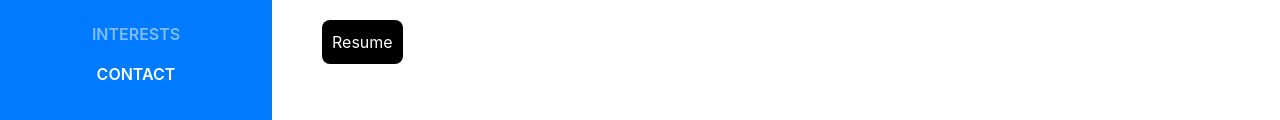
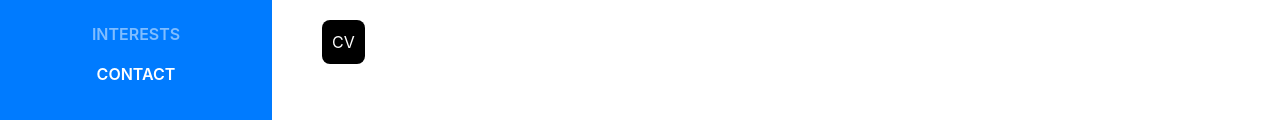
Before and after one commit to Ishti97/portfolio, a website with bundled scripts: page index.html in a window 1280 px wide. Shown: the part 558-678 px from the top of the page. Built offline with nearby package versions, Linux system fonts and the light colour scheme; a web font is replaced by a local one.

Commit message:
DP and CV updated.

```diff
--- a/index.html
+++ b/index.html
@@ -152,7 +152,7 @@
           </ul>
           <br>
           <button class="cvbtn">
-            <a href="cv/cv.pdf" download="Resume_Syed-Ishtiak-Rahman.pdf"><div style="color: white;">Resume</div></a>
+            <a href="cv/cv.pdf" download="CV_Syed-Ishtiak-Rahman.pdf"><div style="color: white;">CV</div></a>
           </button>
 
         </div>
```
Also changed, not shown: img/2.jpg (deleted), img/dp.jpg, img/dp1.jpg (deleted), img/qqq.jpg (deleted).
